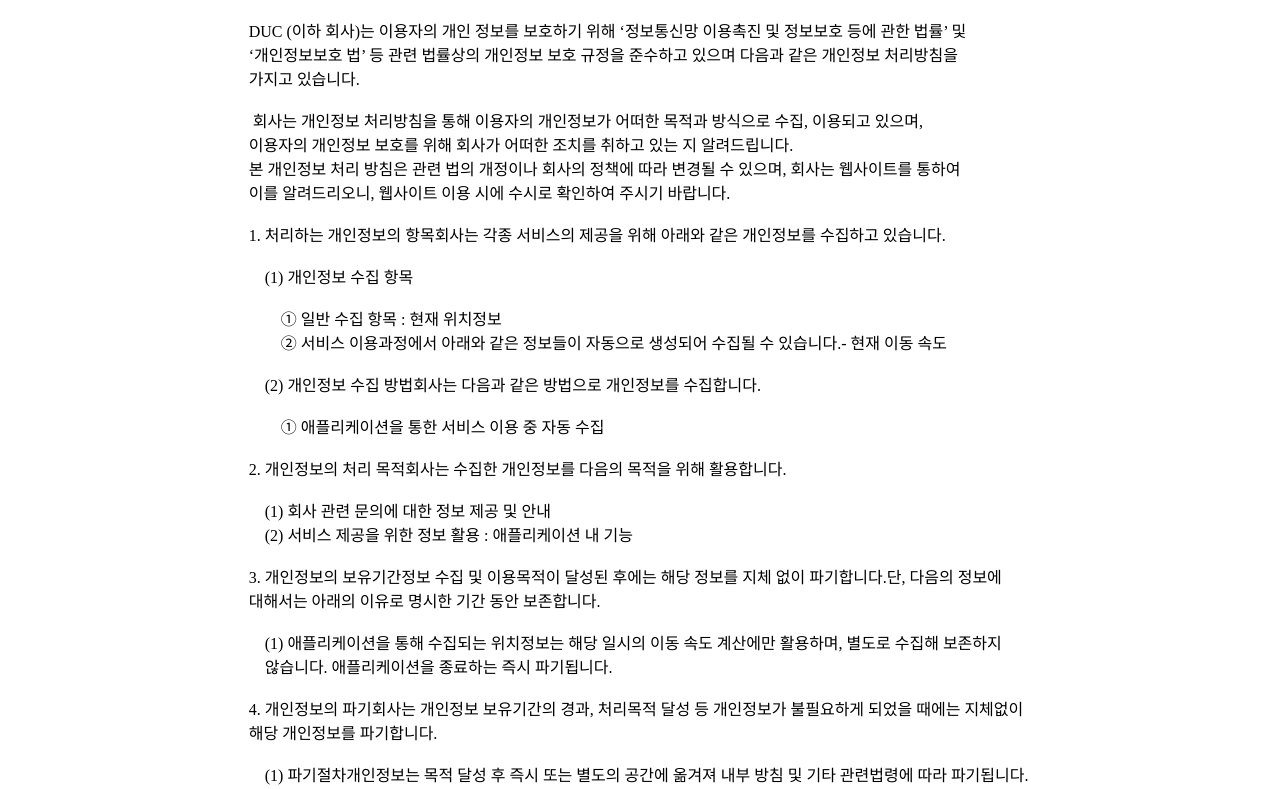
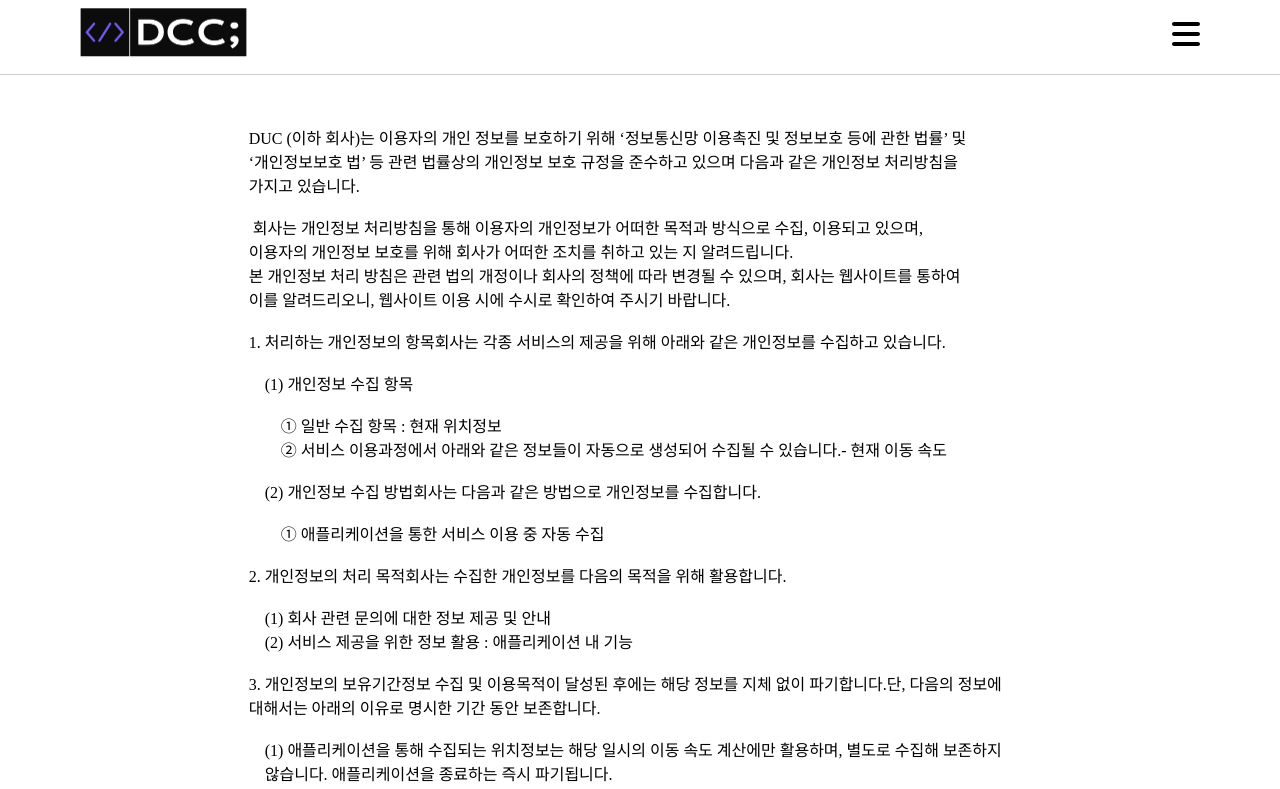
Before and after one commit to HarenKei/DCC_FE, a Next.js app: page /Privacy/Privacy in a window 1280 px wide. Shown: the top 789 px of the page. Built offline with nearby package versions, Linux system fonts and the light colour scheme.

Commit message:
0407 temp5

```diff
--- a/pages/Privacy/Privacy.tsx
+++ b/pages/Privacy/Privacy.tsx
@@ -1,5 +1,7 @@
 import React from "react";
 import styled from "styled-components";
+import Header from "@/src/Common/Header";
+import Footer from "@/src/Common/Footer";
 
 
 const PrivacyTxt = () => {
@@ -141,15 +143,39 @@ const PrivacyTxt = () => {
 
 const Privacy = () => {
     return(
-        <MainPrivacyContainer style={{whiteSpace: "pre-wrap"}} dangerouslySetInnerHTML={PrivacyTxt()}>
+        <PrivacyContainer>
+            <PrivacyHeaderContainer>
+            <Header />
+            </PrivacyHeaderContainer>
+            <MainPrivacyContainer style={{whiteSpace: "pre-wrap"}} dangerouslySetInnerHTML={PrivacyTxt()}>
 
-        </MainPrivacyContainer>
+            </MainPrivacyContainer>
+            <PrivacyFooterContainer>
+                <Footer/>
+            </PrivacyFooterContainer>
+        </PrivacyContainer>
     );
 };
+
+const PrivacyContainer = styled.div`
+
+`;
+
+const PrivacyHeaderContainer = styled.div`
+    margin-bottom: 1em;
+    border-bottom: 1px solid #cccccc;
+    padding-bottom: 1em;
+`;
 
 const MainPrivacyContainer = styled.div`
     display: flex;
     justify-content: center;
+    margin-top: 2em;
+    border-bottom: 1px solid #cccccc;
+`;
+
+const PrivacyFooterContainer = styled.div`
+    padding-top: 1em;
 `;
 
 export default Privacy;
```
Also changed, not shown: 1 other file (tests, documents, lock files or other folders).
